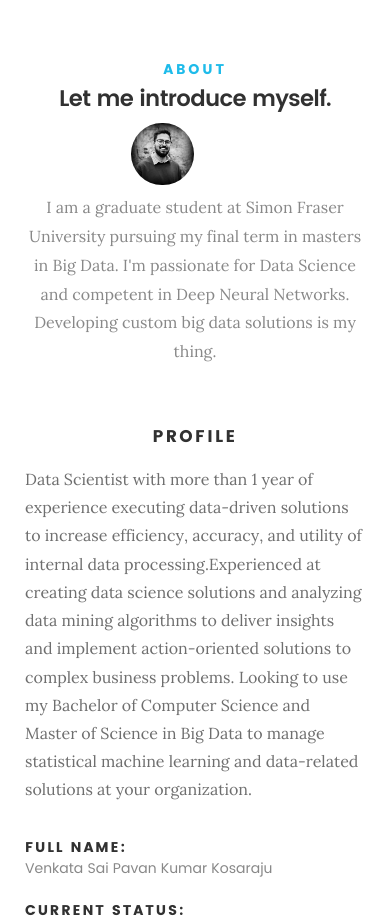
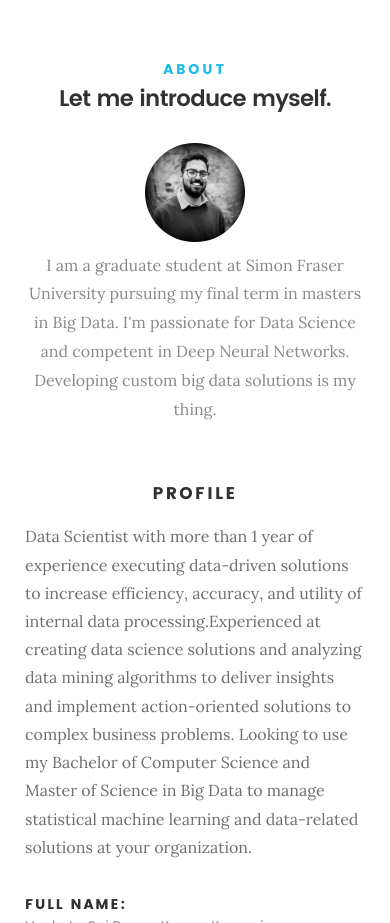
Before and after one commit to pavankosaraju/pavankosaraju.github.io, a plain HTML site: page index.html in a window 390 px wide. Shown: the part 900-1823 px from the top of the page. Drawn offline with Linux system fonts and the light colour scheme; files whose address does not match are found by name.

Commit message:
Fixed responsiveness

```diff
--- a/css/main_new.css
+++ b/css/main_new.css
@@ -1506,8 +1506,8 @@ header .logo a {
 }
 .intro-info img {
 
-	height: 16rem;
-    width: 16rem;
+    height: 17rem;
+    width: 17rem;
     border-radius: 50%;
     margin: -2.1rem 0 0px -65px;
     float: left;
@@ -1579,8 +1579,9 @@ header .logo a {
 }
 @media only screen and (max-width:768px) {
 	.intro-info img {
-		height: 7.8rem;
-		width: 7.8rem;
+		height: 15.8rem;
+		width: 15.8rem;
+		margin-top: auto;
 	}
 	.intro-info .lead {
 		padding-left: 11rem;
@@ -1605,10 +1606,11 @@ header .logo a {
 		margin-top: 3rem;
 	}
 	.intro-info img {
-		height: 6.6rem;
-		width: 6.6rem;
+		height: 10.6rem;
+		width: 10.6rem;
 		float: none;
 		display: inline-block;
+		margin-left: auto;
 	}
 	.intro-info .lead {
 		padding-left: 0;
```
